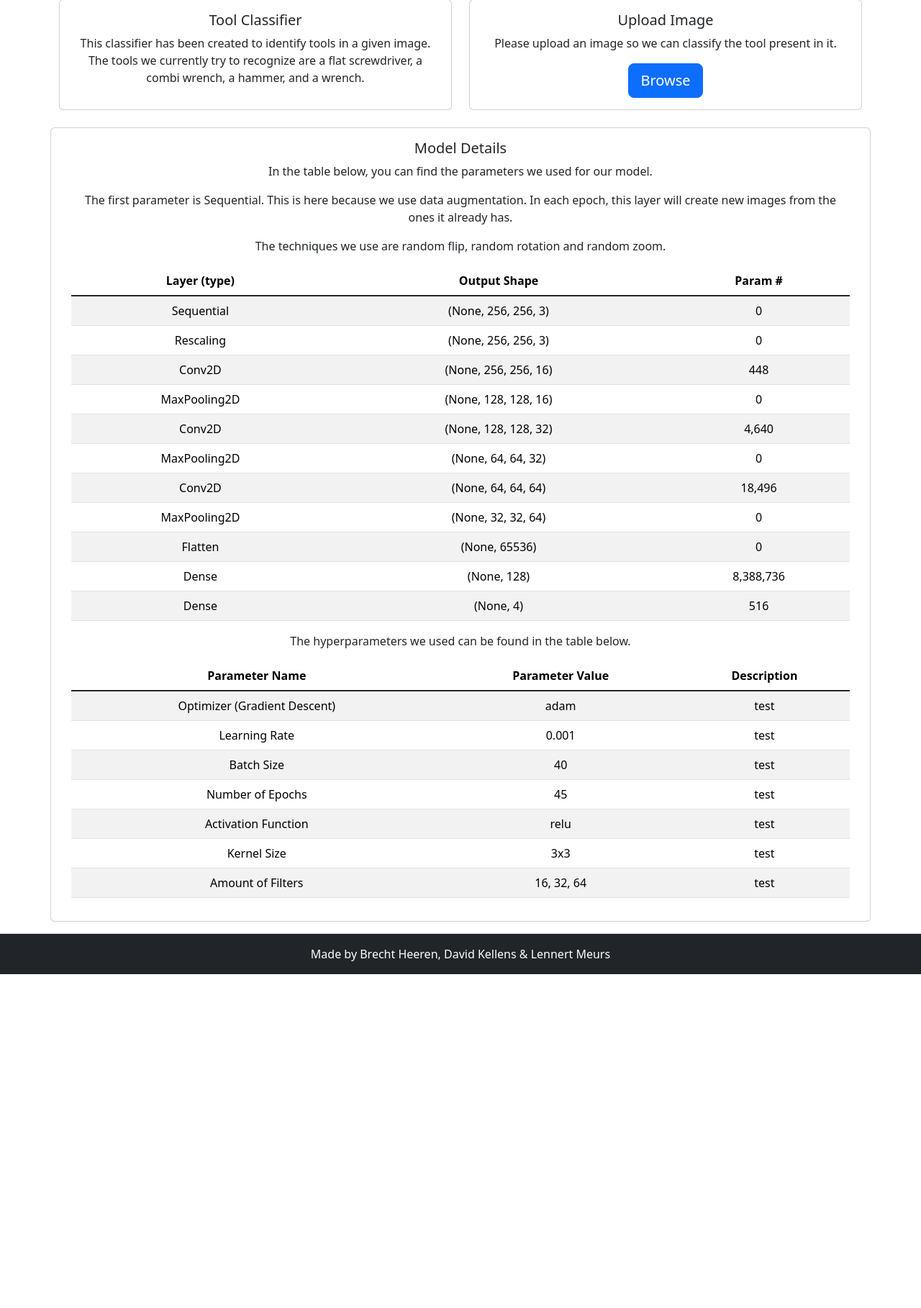
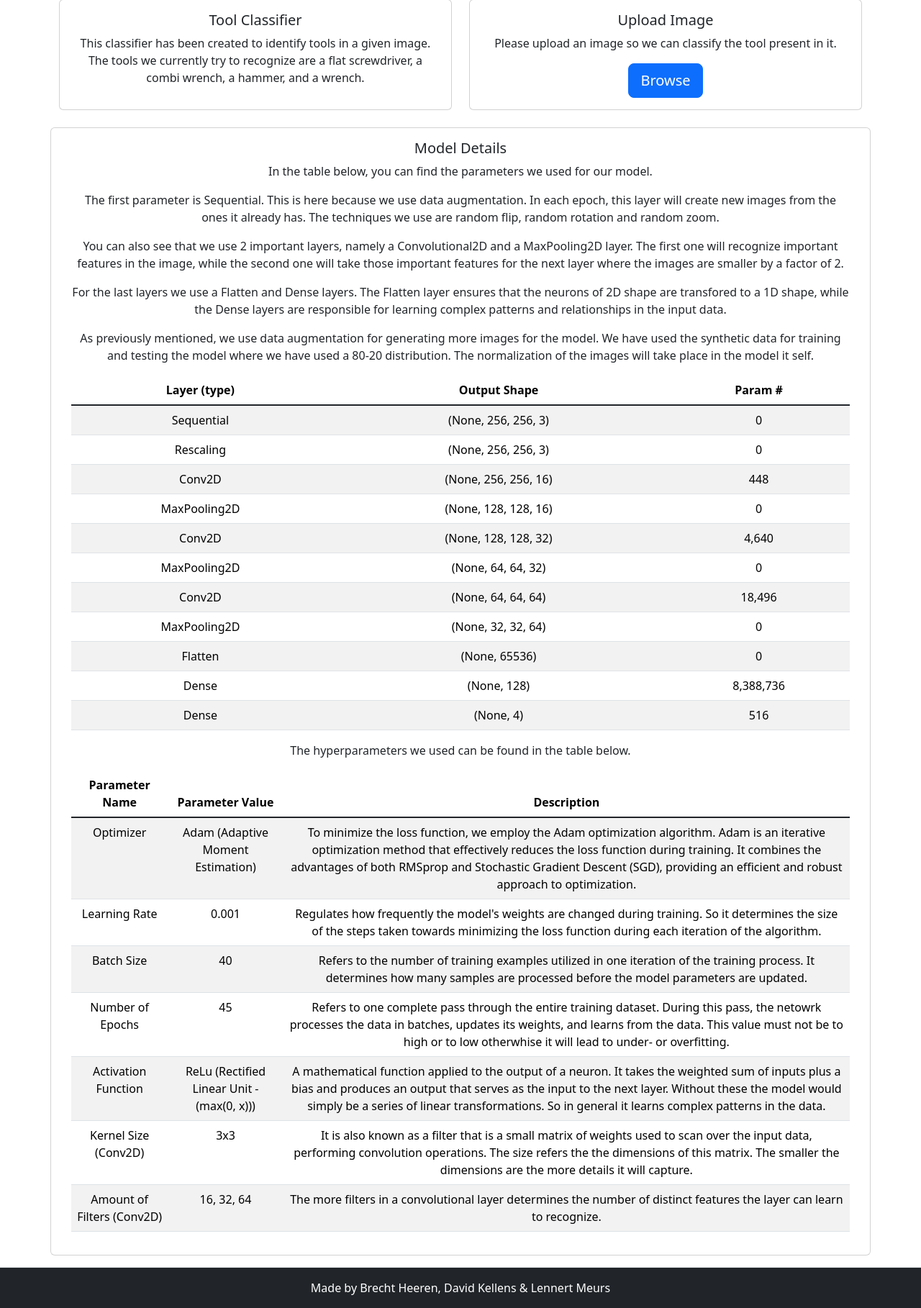
Before and after one commit to LennertM-2054620/MachineLearning, a Flask app: page / in a window 1280 px wide. Shown: the part 105-1923 px from the top of the page at 72% size. Before the commit the page ends 1459 px from the top, so only its background shows below. Run offline with Flask 3, Linux system fonts and the light colour scheme; some libraries are stand-ins or nearby versions.

Commit message:
Added more information of the model parameters

```diff
--- a/Website/app/templates/index.html
+++ b/Website/app/templates/index.html
@@ -54,8 +54,10 @@
                     <div class="card-body">
                         <h5 class="card-title">Model Details</h5>
                         <p class="card-text">In the table below, you can find the parameters we used for our model.</p>
-                        <p class="card-text">The first parameter is Sequential. This is here because we use data augmentation. In each epoch, this layer will create new images from the ones it already has.</p>
-                        <p class="card-text">The techniques we use are random flip, random rotation and random zoom.</p>
+                        <p class="card-text">The first parameter is Sequential. This is here because we use data augmentation. In each epoch, this layer will create new images from the ones it already has. The techniques we use are random flip, random rotation and random zoom.</p>
+                        <p class="card-text">You can also see that we use 2 important layers, namely a Convolutional2D and a MaxPooling2D layer. The first one will recognize important features in the image, while the second one will take those important features for the next layer where the images are smaller by a factor of 2.</p>
+                        <p class="card-text">For the last layers we use a Flatten and Dense layers. The Flatten layer ensures that the neurons of 2D shape are transfored to a 1D shape, while the Dense layers are responsible for learning complex patterns and relationships in the input data.</p>
+                        <p class="card-text">As previously mentioned, we use data augmentation for generating more images for the model. We have used the synthetic data for training and testing the model where we have used a 80-20 distribution. The normalization of the images will take place in the model it self.</p>
                         <table class="table table-striped">
                             <thead>
                                 <tr>
@@ -133,39 +135,39 @@
                             </thead>
                             <tbody class="table-group-divider">
                                 <tr>
-                                    <td>Optimizer (Gradient Descent)</td>
-                                    <td>adam</td>
-                                    <td>test</td>
+                                    <td>Optimizer</td>
+                                    <td>Adam (Adaptive Moment Estimation)</td>
+                                    <td>To minimize the loss function, we employ the Adam optimization algorithm. Adam is an iterative optimization method that effectively reduces the loss function during training. It combines the advantages of both RMSprop and Stochastic Gradient Descent (SGD), providing an efficient and robust approach to optimization.</td>
                                 </tr>
                                 <tr>
                                     <td>Learning Rate</td>
                                     <td>0.001</td>
-                                    <td>test</td>
+                                    <td>Regulates how frequently the model's weights are changed during training. So it determines the size of the steps taken towards minimizing the loss function during each iteration of the algorithm.</td>
                                 </tr>
                                 <tr>
                                     <td>Batch Size</td>
                                     <td>40</td>
-                                    <td>test</td>
+                                    <td>Refers to the number of training examples utilized in one iteration of the training process. It determines how many samples are processed before the model parameters are updated.</td>
                                 </tr>
                                 <tr>
                                     <td>Number of Epochs</td>
                                     <td>45</td>
-                                    <td>test</td>
+                                    <td>Refers to one complete pass through the entire training dataset. During this pass, the netowrk processes the data in batches, updates its weights, and learns from the data. This value must not be to high or to low otherwhise it will lead to under- or overfitting.</td>
                                 </tr>
                                 <tr>
                                     <td>Activation Function</td>
-                                    <td>relu</td>
-                                    <td>test</td>
+                                    <td>ReLu (Rectified Linear Unit - (max(0, x)))</td>
+                                    <td>A mathematical function applied to the output of a neuron. It takes the weighted sum of inputs plus a bias and produces an output that serves as the input to the next layer. Without these the model would simply be a series of linear transformations. So in general it learns complex patterns in the data.</td>
                                 </tr>
                                 <tr>
-                                    <td>Kernel Size</td>
+                                    <td>Kernel Size (Conv2D)</td>
                                     <td>3x3</td>
-                                    <td>test</td>
+                                    <td>It is also known as a filter that is a small matrix of weights used to scan over the input data, performing convolution operations. The size refers the the dimensions of this matrix. The smaller the dimensions are the more details it will capture.</td>
                                 </tr>
                                 <tr>
-                                    <td>Amount of Filters</td>
+                                    <td>Amount of Filters (Conv2D)</td>
                                     <td>16, 32, 64</td>
-                                    <td>test</td>
+                                    <td>The more filters in a convolutional layer determines the number of distinct features the layer can learn to recognize.</td>
                                 </tr>
                             </tbody>
                         </table>
```
